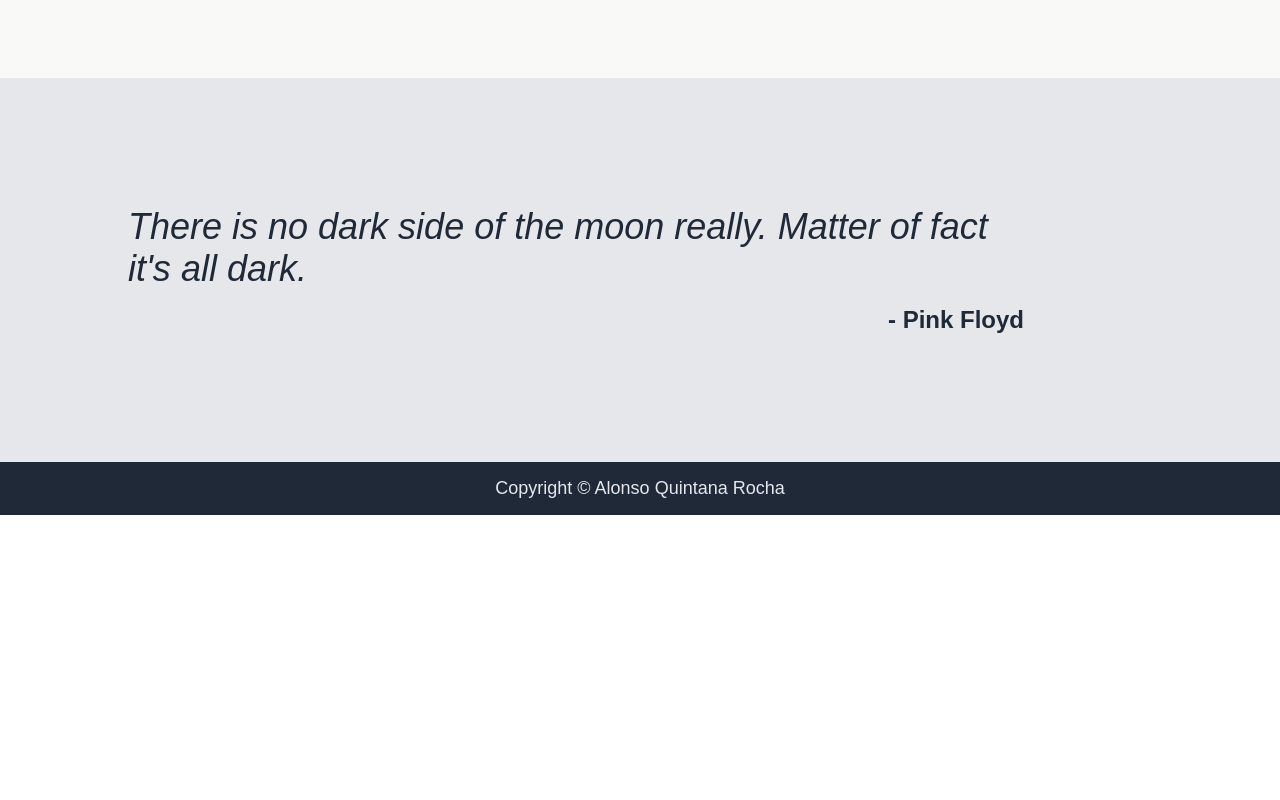
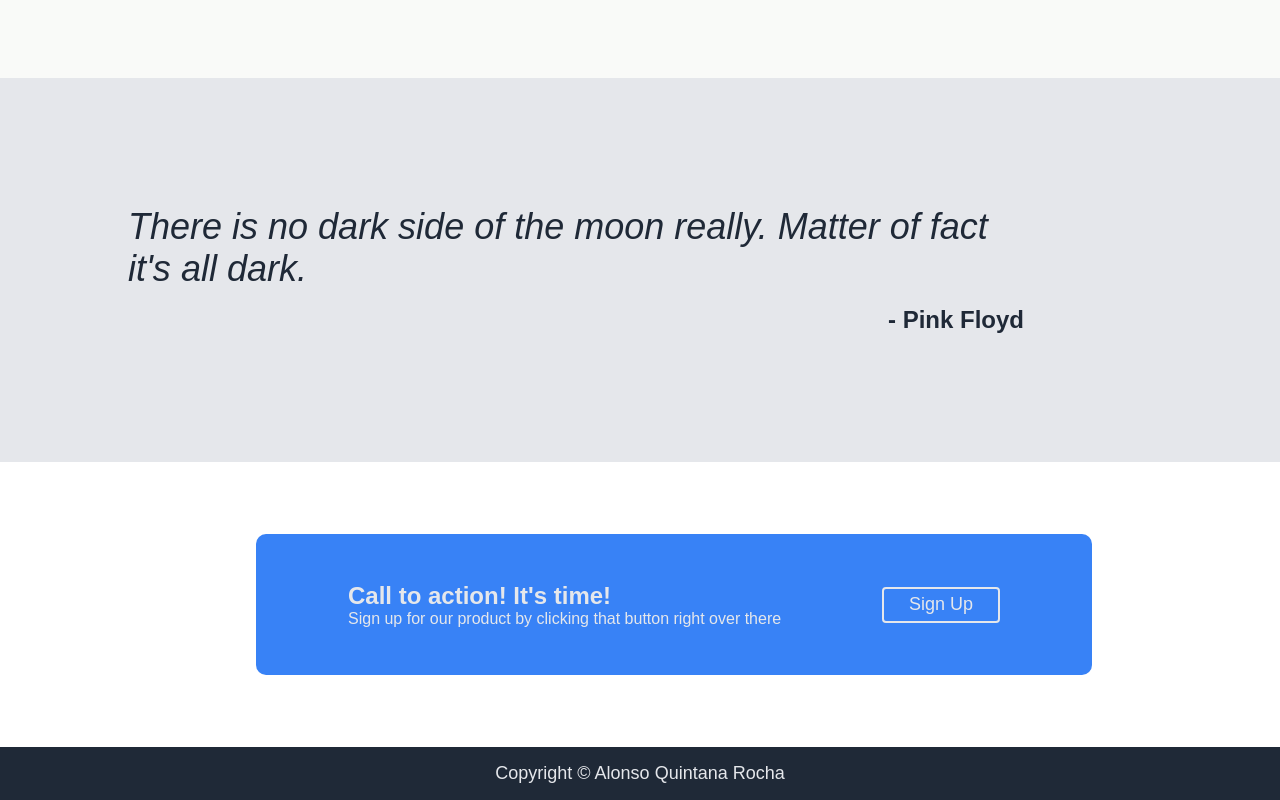
Before and after one commit to A2412/landing-page, a plain HTML site: page index.html in a window 1280 px wide. Shown: the part 945-1745 px from the top of the page. Before the commit the page ends 1460 px from the top, so only its background shows below. Drawn offline with Linux system fonts and the light colour scheme.

Commit message:
Add sign section and content

```diff
--- a/index.html
+++ b/index.html
@@ -49,6 +49,13 @@
             <div class="quote-text">There is no dark side of the moon really. Matter of fact it's all dark.</div>
             <div class="quote-author">- Pink Floyd</div>
         </div>
+        <div class="sign-section">
+            <div class="sign-text">
+                <div class="sign-main-text">Call to action! It's time!</div>
+                Sign up for our product by clicking that button right over there
+            </div>
+            <div class="button">Sign Up</div>
+        </div>
         <div class="footer">
             Copyright © Alonso Quintana Rocha
         </div>
--- a/style.css
+++ b/style.css
@@ -147,3 +147,34 @@ y padding-right 256px
     font-size: 24px;
     font-weight: bolder;
 }
+
+.sign-section{
+    margin: 72px;
+    margin-left: 256px;
+    margin-right: 256px;
+    display: flex;
+    background-color: #3882F6;
+    color: #E5E7EB;
+    border-radius: 10px;
+    padding: 8px;
+    width: 820px;
+    height: 125px;
+
+    justify-content: space-evenly;
+    align-items: center;
+}
+
+.sign-main-text{
+    font-size: 24px;
+    font-weight: bolder;
+}
+.sign-text{
+    font-size: 16px;
+    width: 450px;
+}
+
+.sign-section .button{
+    border: 2px solid #E5E7EB;
+    width: 114px;
+    height: 32px;
+}
```
